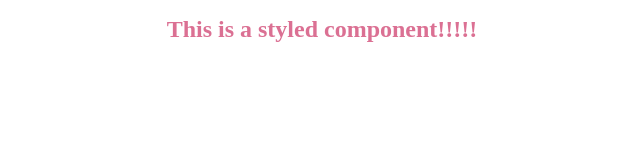
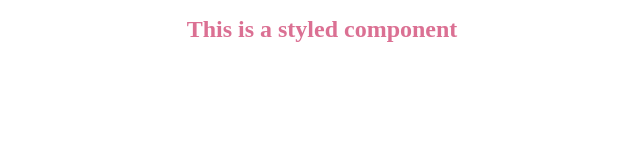
Before and after one commit to jpcastberg/styled_components_testing, a React app: page / in a window 1280 px wide. Shown: the top 160 px of the page, without its empty margins (318-958 px from the left). Built offline with nearby package versions, Linux system fonts and the light colour scheme; the HTML template or start-up script is replaced by a standard one.

Commit message:
Update file/folder structure in src

```diff
--- a/client/src/App.jsx
+++ /dev/null
@@ -1,21 +0,0 @@
-import React, { Component } from 'react';
-import ReactDOM from 'react-dom';
-import styled from 'styled-components';
-
-const Title = styled.h1`
-  font-size: 1.5em;
-  text-align: center;
-  color: palevioletred;
-`;
-
-export default class App extends Component {
-  render() {
-    return (
-      <div>
-        <Title>This is a styled component!!!!!</Title>
-      </div>
-    )
-  }
-}
-
-ReactDOM.render(<App />, document.getElementById('app'));
--- /dev/null
+++ b/client/src/components/App.jsx
@@ -0,0 +1,14 @@
+import React from 'react';
+import styled from 'styled-components';
+
+const Title = styled.h1`
+  font-size: 1.5em;
+  text-align: center;
+  color: palevioletred;
+`;
+
+const App = () => (
+  <Title>This is a styled component</Title>
+);
+
+export default App;
--- /dev/null
+++ b/client/src/index.jsx
@@ -0,0 +1,6 @@
+import React from 'react';
+import { render } from 'react-dom';
+
+import App from './components/App.jsx'
+
+render(<App />, document.getElementById('app'));
--- a/webpack.config.js
+++ b/webpack.config.js
@@ -2,7 +2,7 @@ const path = require('path');
 
 module.exports = {
   mode: 'development',
-  entry: path.join(__dirname, 'client/src/App.jsx'),
+  entry: path.join(__dirname, 'client/src/index.jsx'),
   module: {
     rules: [{
       test: /\.(js|jsx)$/,
```
